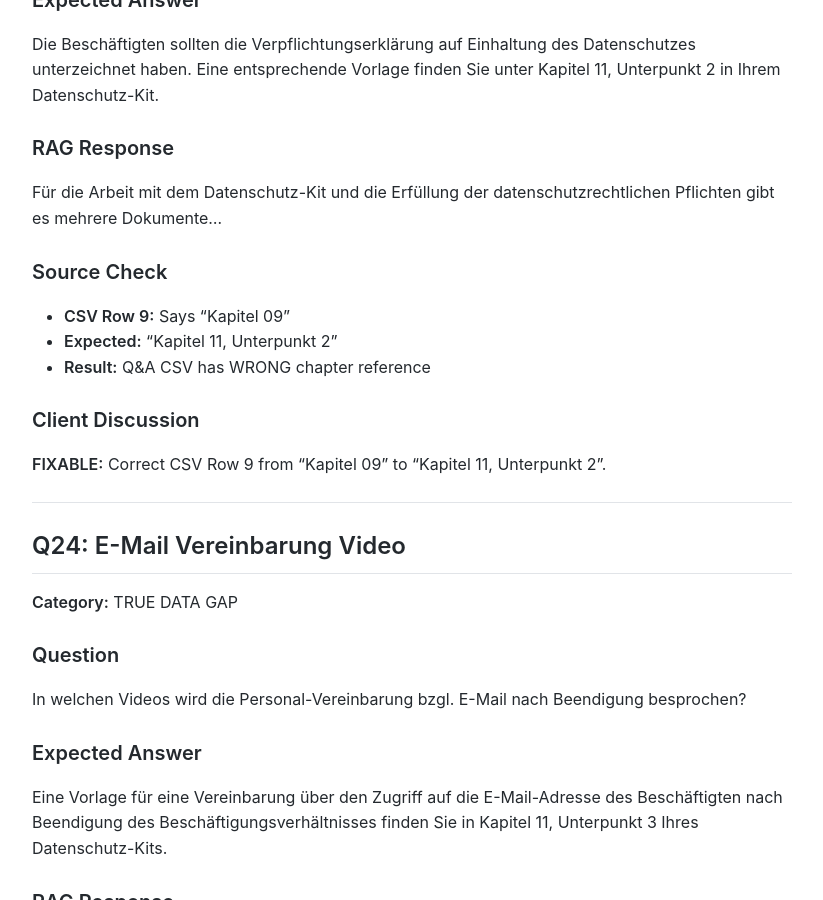
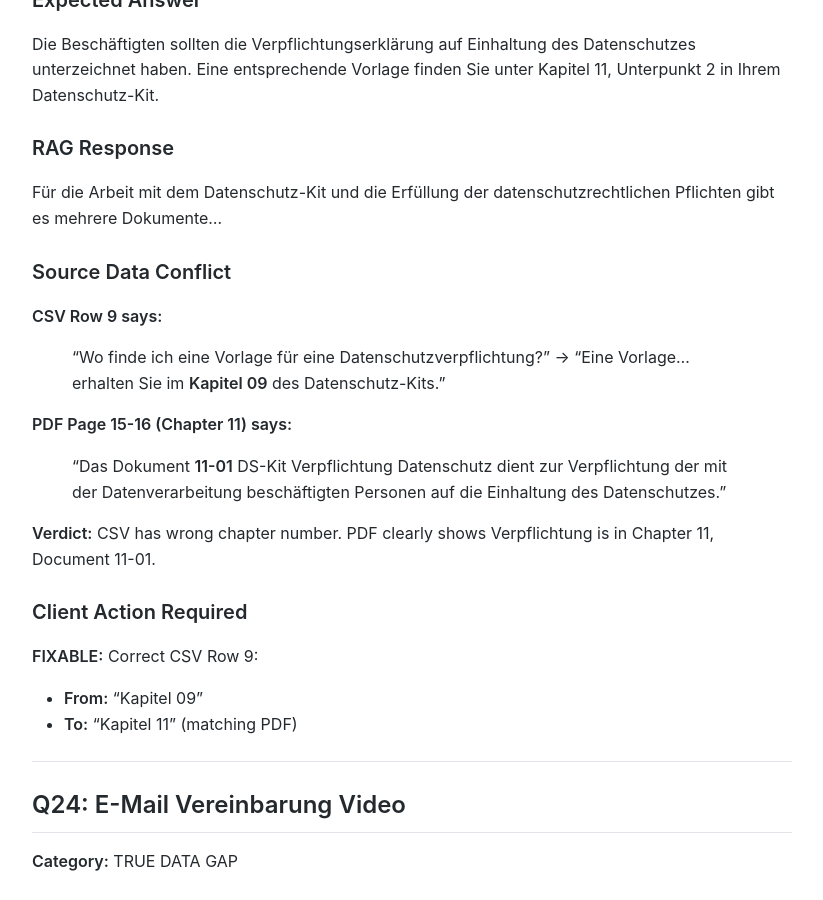
Before and after one commit to MariusWilsch/public-wilsch-ai-pages, a Jekyll site: the page built from project/iitr/dskit-rag-validation-2026-01-15.md, in a window 1280 px wide and 900 px high, scrolled down 9394 px. Shown: the whole window, without its empty margins (228-1051 px from the left). Built offline with Jekyll 4.4.1, drawn with Linux system fonts in a browser that asks for light colours; our own code applies the rules of GitHub Pages for plain Markdown files.

Commit message:
Sync from hippocampus 2026-01-15

```diff
--- a/project/iitr/dskit-rag-validation-2026-01-15.md
+++ b/project/iitr/dskit-rag-validation-2026-01-15.md
@@ -285,13 +285,21 @@ Die Beschäftigten sollten die Verpflichtungserklärung auf Einhaltung des Daten
 ### RAG Response
 Für die Arbeit mit dem Datenschutz-Kit und die Erfüllung der datenschutzrechtlichen Pflichten gibt es mehrere Dokumente...
 
-### Source Check
-- **CSV Row 9:** Says "Kapitel 09"
-- **Expected:** "Kapitel 11, Unterpunkt 2"
-- **Result:** Q&A CSV has WRONG chapter reference
+### Source Data Conflict
 
-### Client Discussion
-**FIXABLE:** Correct CSV Row 9 from "Kapitel 09" to "Kapitel 11, Unterpunkt 2".
+**CSV Row 9 says:**
+> "Wo finde ich eine Vorlage für eine Datenschutzverpflichtung?"
+> → "Eine Vorlage... erhalten Sie im **Kapitel 09** des Datenschutz-Kits."
+
+**PDF Page 15-16 (Chapter 11) says:**
+> "Das Dokument **11-01** DS-Kit Verpflichtung Datenschutz dient zur Verpflichtung der mit der Datenverarbeitung beschäftigten Personen auf die Einhaltung des Datenschutzes."
+
+**Verdict:** CSV has wrong chapter number. PDF clearly shows Verpflichtung is in Chapter 11, Document 11-01.
+
+### Client Action Required
+**FIXABLE:** Correct CSV Row 9:
+- **From:** "Kapitel 09"
+- **To:** "Kapitel 11" (matching PDF)
 
 ---
 
```
